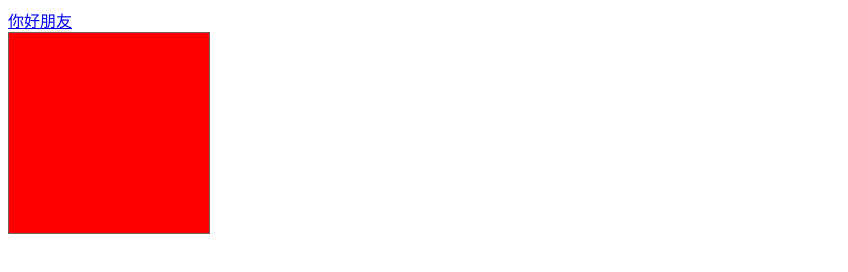
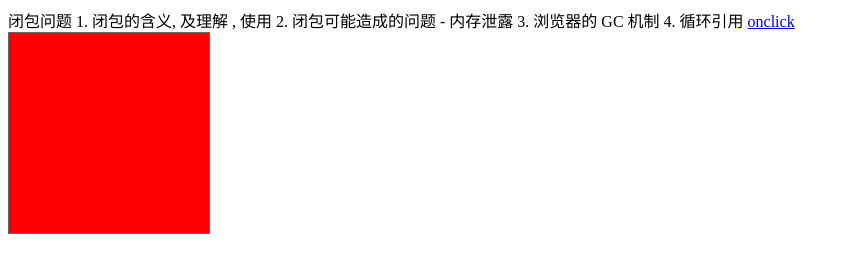
Before and after one commit to lamentchina/html, a plain HTML site: page js/closure-js.html in a window 1280 px wide. Shown: the whole page, without its empty margins (0-848 px from the left). Drawn offline with Linux system fonts and the light colour scheme.

Commit message:
闭包提纲

```diff
--- a/js/closure-js.html
+++ b/js/closure-js.html
@@ -28,7 +28,12 @@ function assign(){
 </script>
 </head>
 <body>
-<a href="javascript:assign()">你好朋友</a>
+闭包问题
+1. 闭包的含义, 及理解 , 使用
+2. 闭包可能造成的问题 - 内存泄露
+3. 浏览器的 GC 机制
+4. 循环引用
+<a href="javascript:assign()">onclick</a>
 <div id="td" style="width:200px; height:200px; background-color:#F00; border:#666 solid 1px;"></div>
 </body>
 </html>
```
